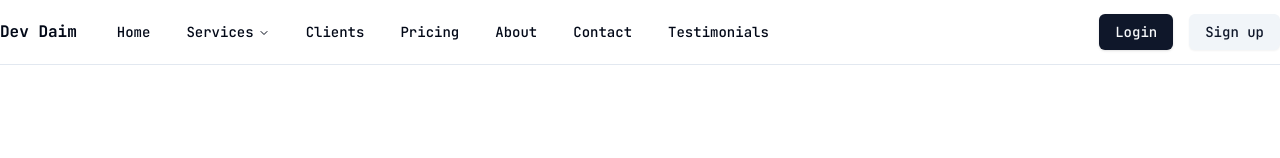
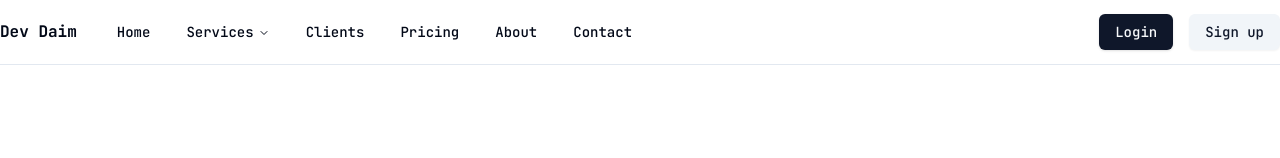
Before and after one commit to dev-work6/freelancing, a Next.js app: page / in a window 1280 px wide. Shown: the top 158 px of the page. Built offline with nearby package versions, Linux system fonts and the light colour scheme.

Commit message:
Add Navbar

```diff
--- a/components/layout/navbar.tsx
+++ b/components/layout/navbar.tsx
@@ -76,12 +76,8 @@ const baseRoutes = [
     href: "/contact",
   },
   {
-    title: "Dashboard",
+    title: "Admin",
     href: "/admin/dashboard",
-  },
-  {
-    title: "Testimonials",
-    href: "/testimonials",
   },
 ];
 
```
